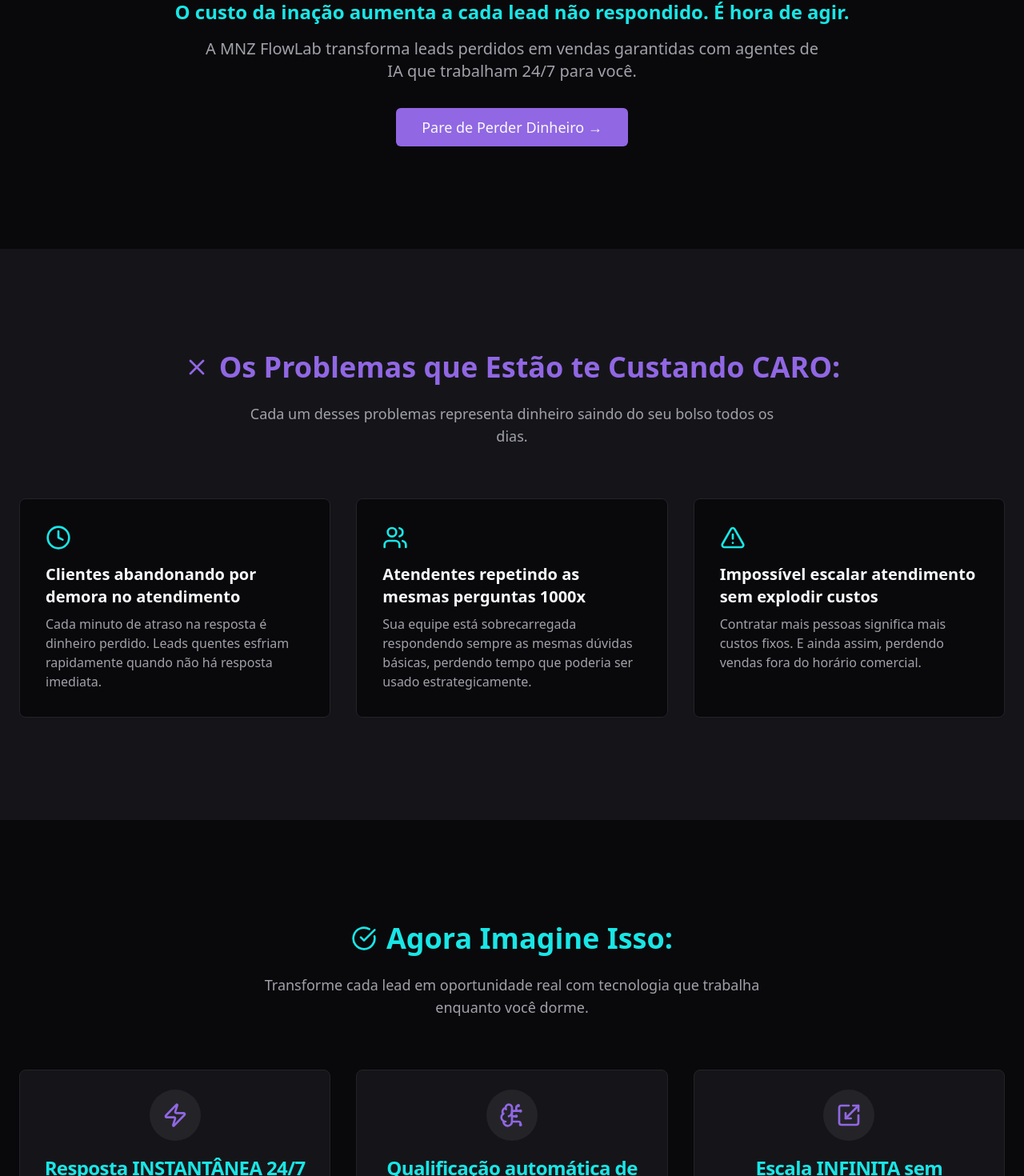
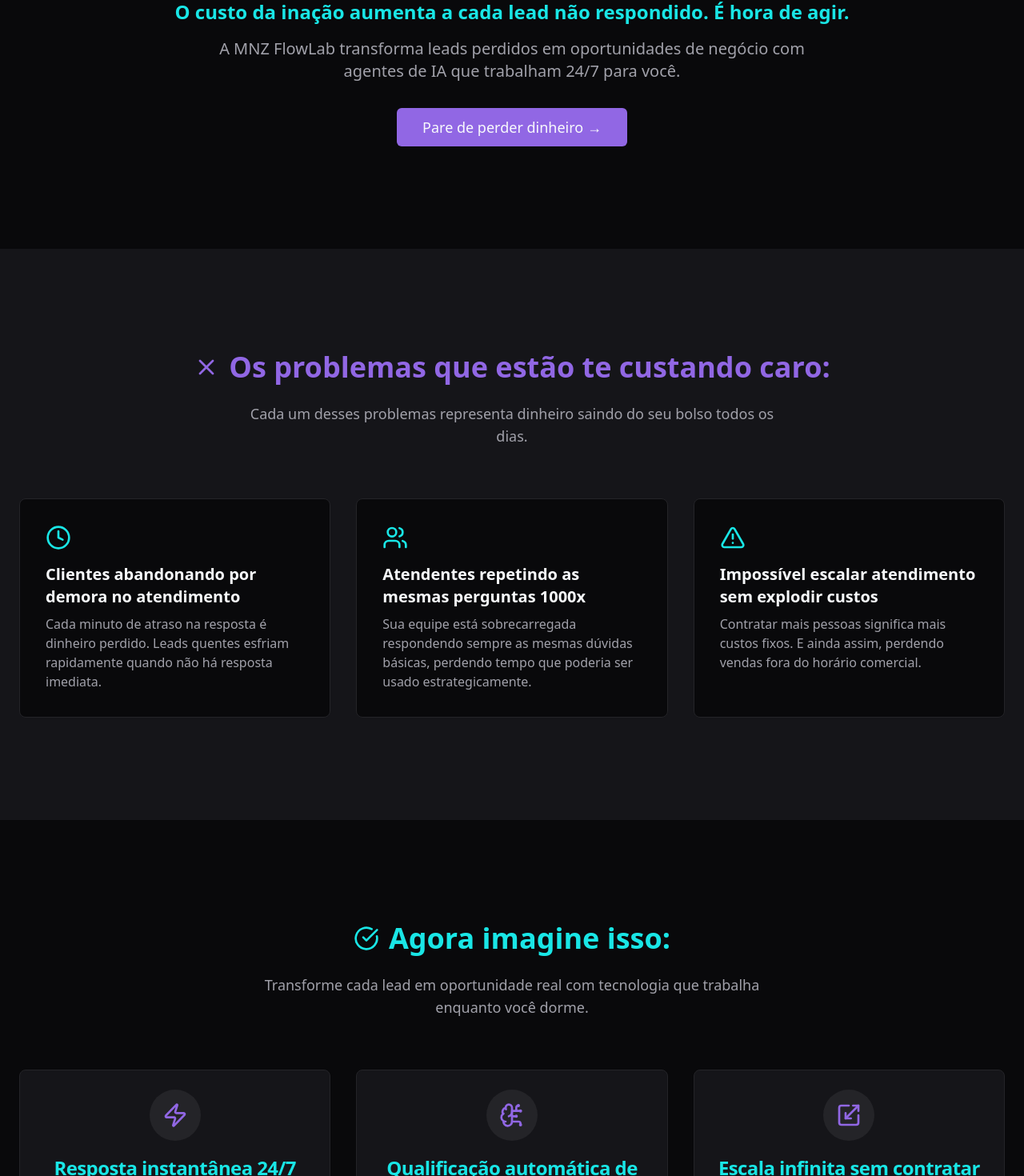
Before and after one commit to menezessluciana/mnzflowlablp, a React (Vite) app: page / in a window 1280 px wide. Shown: the part 689-2159 px from the top of the page at 80% size. Built offline with nearby package versions, Linux system fonts and the light colour scheme.

Commit message:
Refactor: Replace "Vendas Garantidas"
Replaced the phrase "vendas garantidas" with an alternative term, and ensured that the first letter of each sentence is capitalized.

```diff
--- a/src/pages/Index.tsx
+++ b/src/pages/Index.tsx
@@ -26,7 +26,7 @@ const painPoints = [
 const solutions = [
   {
     icon: <Zap className="h-8 w-8 text-primary" />,
-    title: "Resposta INSTANTÂNEA 24/7",
+    title: "Resposta instantânea 24/7",
     description: "Agentes de IA que respondem seus leads em segundos, qualquer hora do dia, garantindo que nenhuma oportunidade seja perdida.",
   },
   {
@@ -36,7 +36,7 @@ const solutions = [
   },
   {
     icon: <Scaling className="h-8 w-8 text-primary" />,
-    title: "Escala INFINITA sem contratar",
+    title: "Escala infinita sem contratar",
     description: "Atenda milhares de leads simultaneamente sem aumentar custos fixos. ROI que se paga em dias, não meses.",
   },
 ];
@@ -58,10 +58,10 @@ const Index = () => {
               O custo da inação aumenta a cada lead não respondido. É hora de agir.
             </p>
             <p className="text-lg md:text-xl text-muted-foreground max-w-3xl mx-auto mb-8">
-              A MNZ FlowLab transforma leads perdidos em vendas garantidas com agentes de IA que trabalham 24/7 para você.
+              A MNZ FlowLab transforma leads perdidos em oportunidades de negócio com agentes de IA que trabalham 24/7 para você.
             </p>
             <Button size="lg" className="text-lg px-8 py-6">
-              Pare de Perder Dinheiro →
+              Pare de perder dinheiro →
             </Button>
           </div>
         </section>
@@ -72,7 +72,7 @@ const Index = () => {
             <div className="text-center mb-16">
               <div className="flex items-center justify-center mb-6">
                 <X className="h-8 w-8 text-destructive mr-3" />
-                <h2 className="text-3xl md:text-4xl font-bold text-destructive">Os Problemas que Estão te Custando CARO:</h2>
+                <h2 className="text-3xl md:text-4xl font-bold text-destructive">Os problemas que estão te custando caro:</h2>
               </div>
               <p className="text-lg text-muted-foreground mt-4 max-w-2xl mx-auto">Cada um desses problemas representa dinheiro saindo do seu bolso todos os dias.</p>
             </div>
@@ -94,7 +94,7 @@ const Index = () => {
             <div className="text-center mb-16">
               <div className="flex items-center justify-center mb-6">
                 <CheckCircle className="h-8 w-8 text-secondary mr-3" />
-                <h2 className="text-3xl md:text-4xl font-bold text-secondary">Agora Imagine Isso:</h2>
+                <h2 className="text-3xl md:text-4xl font-bold text-secondary">Agora imagine isso:</h2>
               </div>
               <p className="text-lg text-muted-foreground mt-4 max-w-2xl mx-auto">Transforme cada lead em oportunidade real com tecnologia que trabalha enquanto você dorme.</p>
             </div>
@@ -115,7 +115,7 @@ const Index = () => {
             <div className="text-center mt-16">
               <div className="bg-secondary/10 border border-secondary rounded-lg p-8 max-w-4xl mx-auto">
                 <h3 className="text-2xl md:text-3xl font-bold text-secondary mb-4">
-                  Cada lead vira OPORTUNIDADE real • Concorrência chorando no travesseiro
+                  Cada lead vira oportunidade real • Concorrência chorando no travesseiro
                 </h3>
                 <p className="text-lg text-muted-foreground">
                   Enquanto seus concorrentes perdem leads, você está fechando vendas 24/7. ROI que se paga em dias, não meses.
@@ -128,12 +128,12 @@ const Index = () => {
         {/* ACTION */}
         <section className="bg-primary/10">
           <div className="container mx-auto px-6 text-center">
-            <h2 className="text-3xl md:text-4xl font-bold mb-4">Pare de Perder Dinheiro HOJE!</h2>
+            <h2 className="text-3xl md:text-4xl font-bold mb-4">Pare de perder dinheiro hoje!</h2>
             <p className="text-lg text-muted-foreground max-w-2xl mx-auto mb-8">
               Cada minuto que passa é dinheiro indo embora. Agende uma demonstração gratuita e veja como seus leads podem virar vendas automaticamente.
             </p>
             <Button size="lg" variant="default" className="text-lg px-10 py-7 shadow-lg shadow-primary/20 hover:shadow-xl hover:shadow-primary/40 transition-shadow">
-              Quero Parar de Perder Leads AGORA
+              Quero parar de perder leads agora
             </Button>
           </div>
         </section>
```
